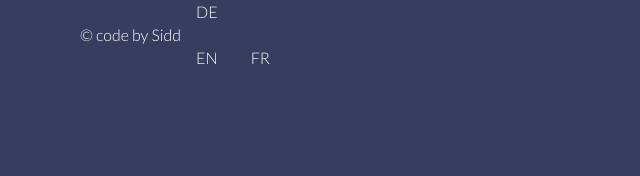
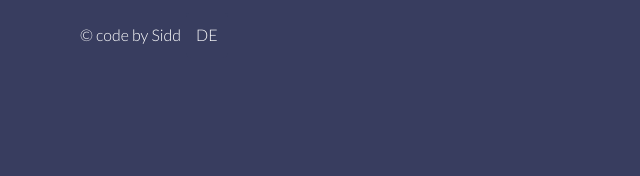
Before and after one commit to SiddPethe/siddpethe.github.io, a plain HTML site: page de-DE/index.html in a window 1280 px wide. Shown: the top 176 px of the page, 0-640 px from the left. Drawn offline with Linux system fonts and the light colour scheme.

Commit message:
Langs dropdown changed. FR removed tempo.

```diff
--- a/de-DE/index.html
+++ b/de-DE/index.html
@@ -15,10 +15,6 @@
                 <h4 class="logo"> &copy; code by Sidd</h4>
                 <div class="langs">
                     <a href="/de-DE/index.html" class="btn">DE</a>
-                    <div class="lang-content">
-                        <a href="/index.html" class="btn">EN</a>
-                        <a href="/fr-FR/index.html" class="btn">FR</a>
-                    </div>
                 </div>
             </div>
             <nav>
```
Also changed, not shown: index.html (+0 -1 lines).
